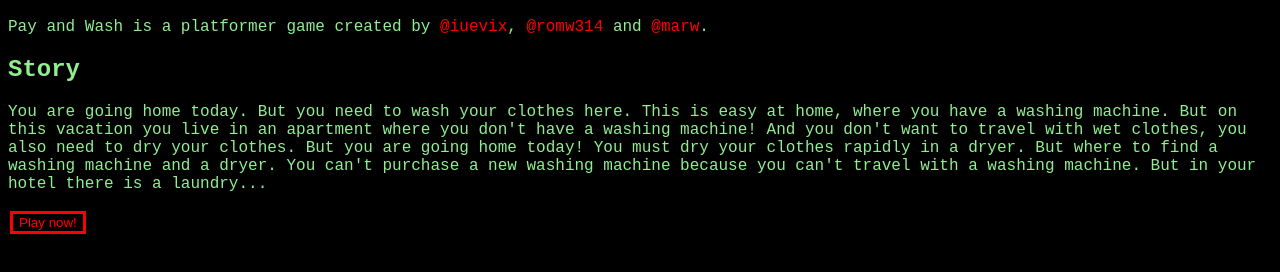
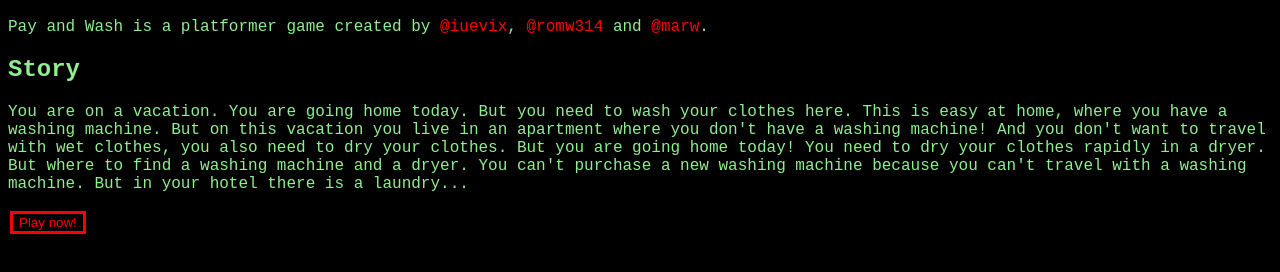
Before and after one commit to pawteam/paw-web, a website: page www/index.html in a window 1280 px wide. Shown: the part 48-320 px from the top of the page. Drawn offline with nearby package versions, Linux system fonts and the light colour scheme; files that its build step writes are made by us from their sources.

Commit message:
Fix typo

```diff
--- a/www/description.html
+++ b/www/description.html
@@ -1,4 +1,4 @@
 <p>Pay and Wash is a platformer game created by <a href="https://github.com/iuevix" target="_blank">@iuevix</a>, <a href="https://github.com/romw314" target="_blank">@romw314</a> and <a href="https://github.com/marw0" target="_blank">@marw</a>.</p>
 
 <h2>Story</h2>
-<p>You are going home today. But you need to wash your clothes here. This is easy at home, where you have a washing machine. But on this vacation you live in an apartment where you don't have a washing machine! And you don't want to travel with wet clothes, you also need to dry your clothes. But you are going home today! You must dry your clothes rapidly in a dryer. But where to find a washing machine and a dryer. You can't purchase a new washing machine because you can't travel with a washing machine. But in your hotel there is a laundry...</p>
+<p>You are on a vacation. You are going home today. But you need to wash your clothes here. This is easy at home, where you have a washing machine. But on this vacation you live in an apartment where you don't have a washing machine! And you don't want to travel with wet clothes, you also need to dry your clothes. But you are going home today! You need to dry your clothes rapidly in a dryer. But where to find a washing machine and a dryer. You can't purchase a new washing machine because you can't travel with a washing machine. But in your hotel there is a laundry...</p>
```
